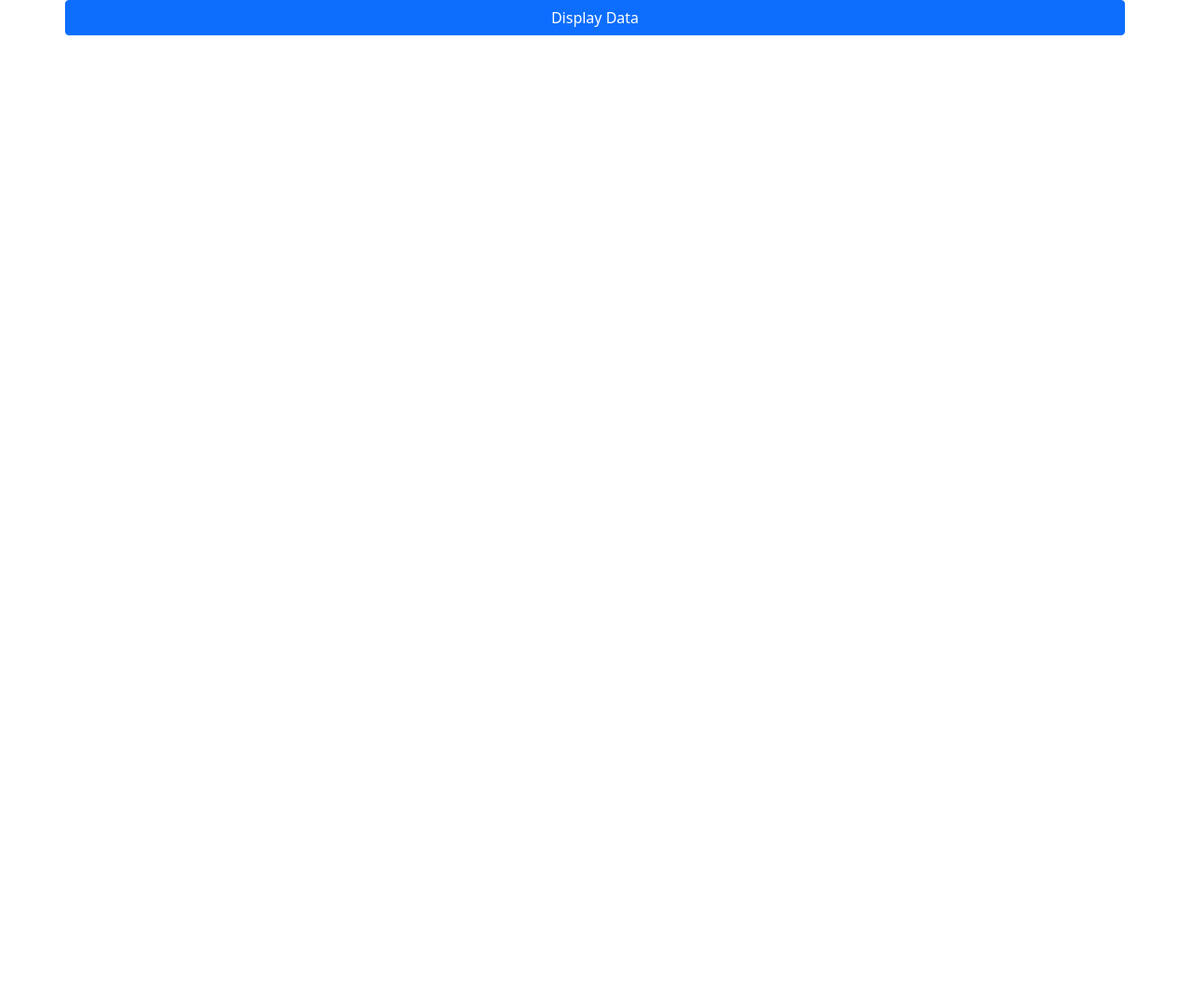
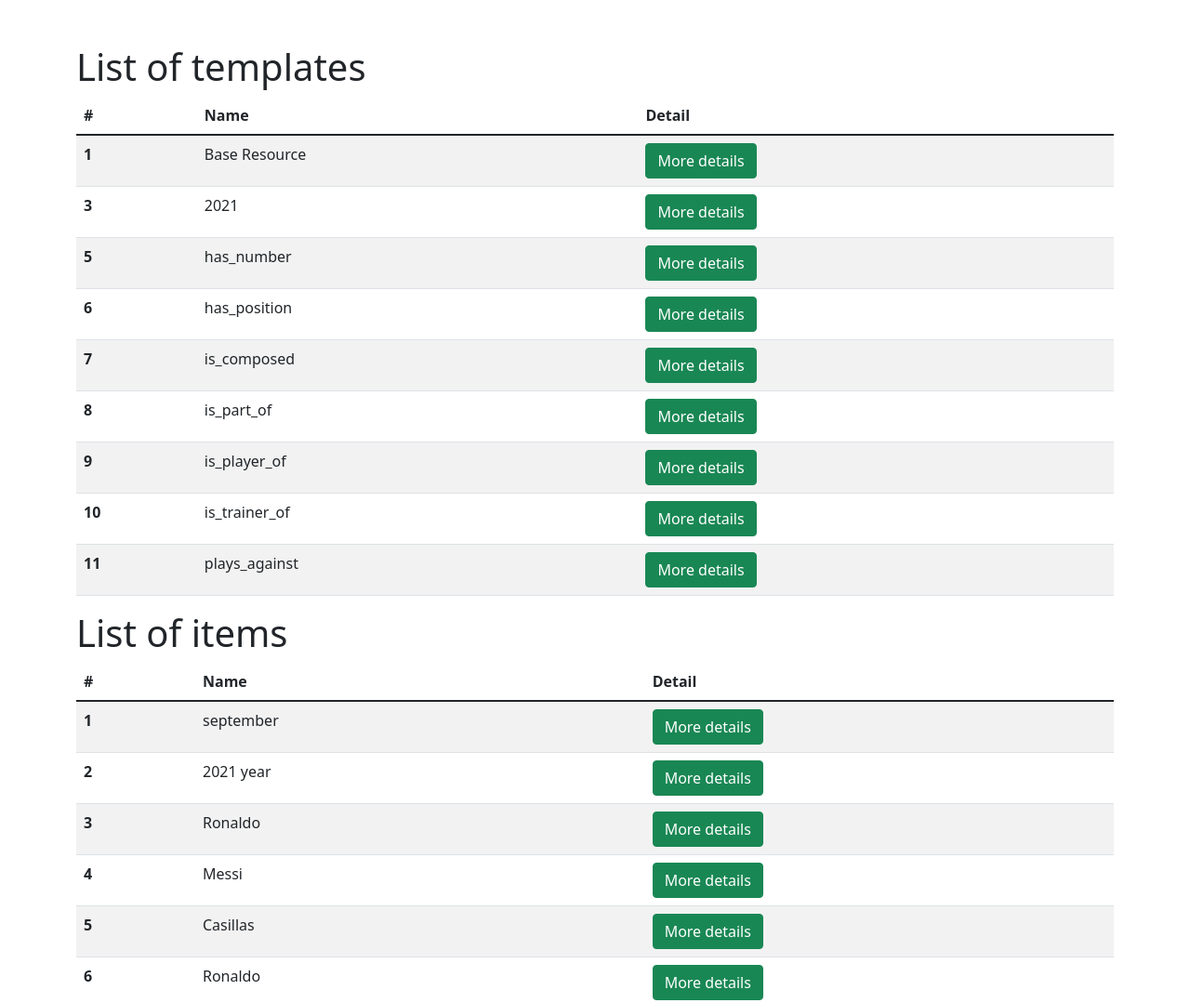
Before and after one commit to ZertalRaouf/THYP_21-22, a plain HTML site: page omk/index.html in a window 1280 px wide. Shown: the top 1079 px of the page at 93% size. Before the commit the page ends 800 px from the top, so only its background shows below. Drawn offline with nearby package versions, Linux system fonts and the light colour scheme.

Commit message:
Update index.html

```diff
--- a/omk/index.html
+++ b/omk/index.html
@@ -20,17 +20,78 @@
 </head>
 <body>
 
-<div class="container">
+<div class="container py-5">
     <div class="row">
-        <div class="btn btn-primary">
-            Display Data
+
+        <h1>List of templates</h1>
+        <div class="table-responsive">
+            <table class="table table-striped table-hover">
+                <thead>
+                    <tr>
+                      <th scope="col">#</th>
+                      <th scope="col">Name</th>
+                      <th scope="col">Detail</th>
+                    </tr>
+                  </thead>
+                  <tbody class="template-row">
+
+                  </tbody>
+            </table>
         </div>
+
+        <h1>List of items</h1>
+        <div class="table-responsive">
+            <table class="table table-striped table-hover">
+                <thead>
+                    <tr>
+                      <th scope="col">#</th>
+                      <th scope="col">Name</th>
+                      <th scope="col">Detail</th>
+                    </tr>
+                  </thead>
+                  <tbody class="items">
+
+                  </tbody>
+            </table>
+        </div>
+
+
+
     </div>
 </div>
 
 <script>
     d3.json("data/resource_templates.json", function(data){
-        console.log(data)
+        for (let i = 0; i < data.length; i++) {
+            // console.log(data[i]["o:id"]);
+            // console.log(data[i]["o:label"]);
+
+            html = `<th scope="row">` + data[i]["o:id"] + `</th>`+
+                   `<td>` + data[i]["o:label"] + `</td>` +
+                   `<td>` +
+                       `<a class="btn btn-success">` +
+                           `More details` +
+                       `</a>` +
+                   `</td>`
+
+            d3.select(".template-row").append("tr").html(html);
+        }
+   });
+   d3.json("data/items.json", function(data){
+        for (let i = 0; i < data.length; i++) {
+            // console.log(data[i]["o:id"]);
+            // console.log(data[i]["o:title"]);
+
+            html = `<th scope="row">` + data[i]["o:id"] + `</th>`+
+                   `<td>` + data[i]["o:title"] + `</td>` +
+                   `<td>` +
+                       `<a class="btn btn-success">` +
+                           `More details` +
+                       `</a>` +
+                   `</td>`
+
+            d3.select(".items").append("tr").html(html);
+        }
    });
 </script>
 
```
